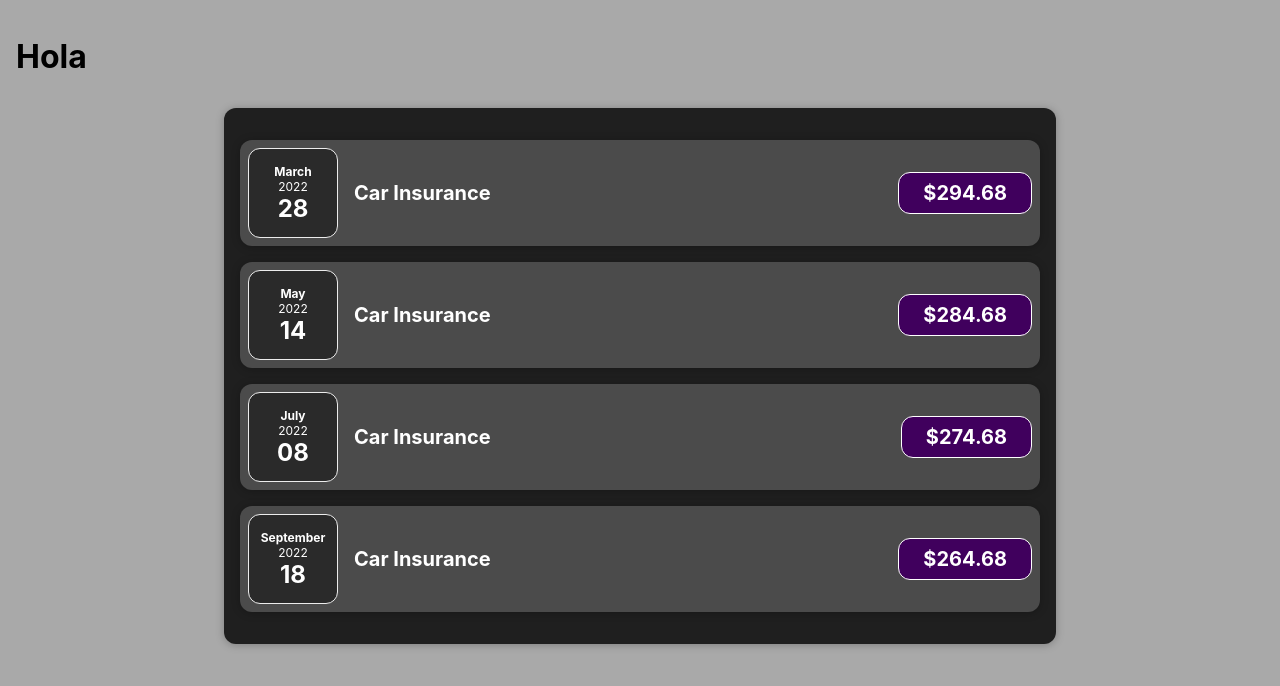
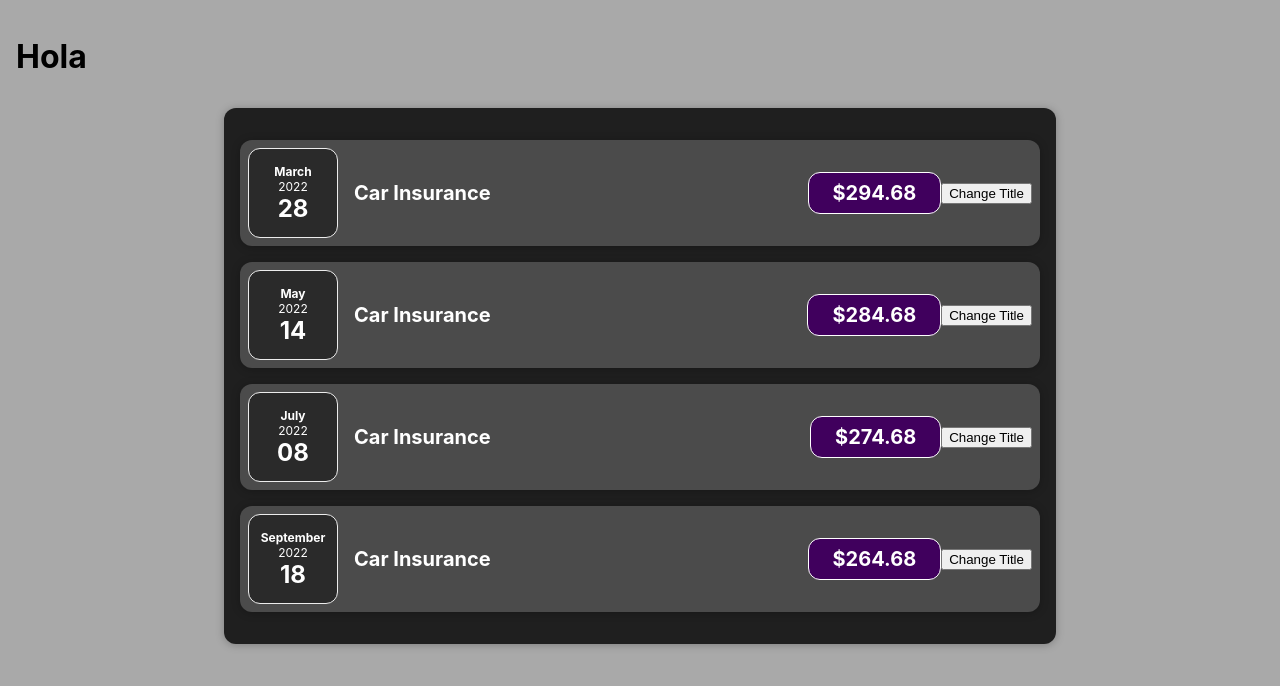
Before and after one commit to andresdev33/expenses-tracker, a React (Create React App) app: page / in a window 1280 px wide. Shown: the top 686 px of the page. Built offline with nearby package versions, Linux system fonts and the light colour scheme.

Commit message:
Organizing files and reacting to events

```diff
--- a/src/App.js
+++ b/src/App.js
@@ -1,6 +1,6 @@
-import Expenses from './components/Expenses';
+import Expenses from './components/Expenses/Expenses';
 
-function App() {
+const App = () => {
     const expenses = [
         { title: 'Car Insurance', amount: 294.68, date: new Date(2022, 2, 28) },
         { title: 'Car Insurance', amount: 284.68, date: new Date(2022, 4, 14) },
@@ -14,6 +14,6 @@ function App() {
             <Expenses expenses={expenses} />
         </div>
     );
-}
+};
 
 export default App;
--- a/src/components/ExpenseDate.js
+++ b/src/components/Expenses/ExpenseDate.js
@@ -1,6 +1,6 @@
 import './ExpenseDate.css';
 
-export default function ExpenseDate(props) {
+const ExpenseDate = (props) => {
     const { date } = props;
     const month = date.toLocaleString('en-US', { month: 'long' });
     const day = date.toLocaleString('en-US', { day: '2-digit' });
@@ -13,4 +13,6 @@ export default function ExpenseDate(props) {
             <div className='expense-date__day'>{day}</div>
         </div>
     );
-}
+};
+
+export default ExpenseDate;
--- a/src/components/ExpenseItem.js
+++ b/src/components/Expenses/ExpenseItem.js
@@ -1,9 +1,13 @@
-import Card from './Card';
+import Card from '../UI/Card';
 import ExpenseDate from './ExpenseDate';
 import './ExpenseItem.css';
 
-function ExpenseItem(props) {
+const ExpenseItem = (props) => {
     const { date, title, amount } = props;
+
+    const clickHandler = () => {
+        console.log('Hola!!!');
+    };
 
     return (
         <Card className='expense-item'>
@@ -12,8 +16,9 @@ function ExpenseItem(props) {
                 <h2>{title}</h2>
                 <div className='expense-item__price'>${amount}</div>
             </div>
+            <button onClick={clickHandler}>Change Title</button>
         </Card>
     );
-}
+};
 
 export default ExpenseItem;
--- a/src/components/Card.js
+++ b/src/components/UI/Card.js
@@ -2,6 +2,6 @@ import './Card.css';
 
 export default function Card(props) {
     const { children, className } = props;
-    const classes = 'card ' + className;
+    const classes = `card ${className}`;
     return <div className={classes}>{children}</div>;
 }
```
Also changed, not shown: src/components/Expenses/Expenses.js (renamed from src/components/Expenses.js, +5 -3 lines), src/components/Expenses/ExpenseDate.css (renamed from src/components/ExpenseDate.css), src/components/Expenses/ExpenseItem.css (renamed from src/components/ExpenseItem.css), src/components/Expenses/Expenses.css (renamed from src/components/Expenses.css), src/components/UI/Card.css (renamed from src/components/Card.css).
